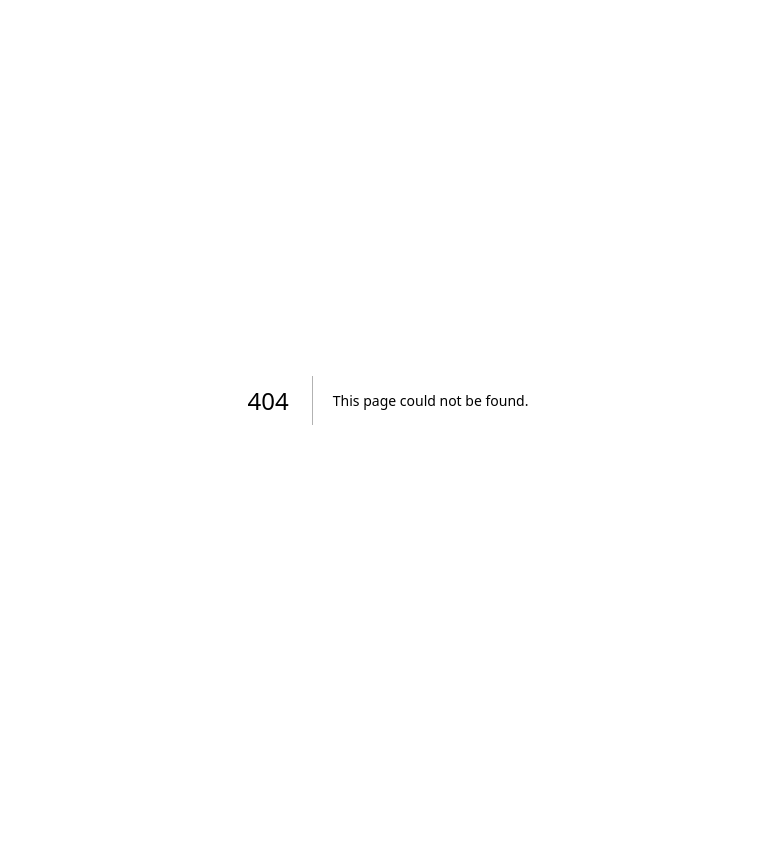
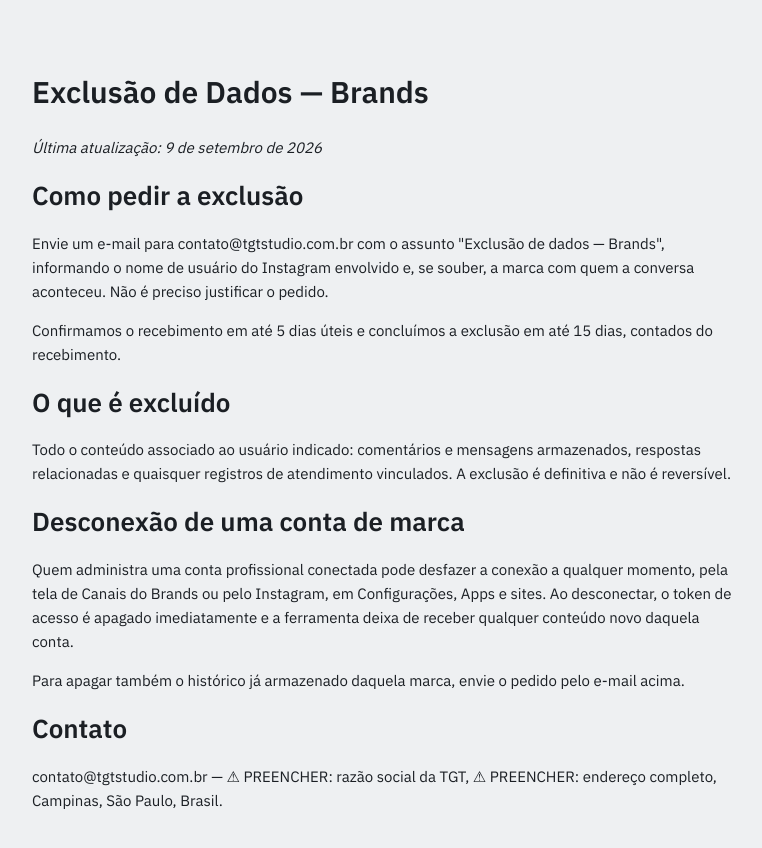
Before and after one commit to jbutuem/BRANDS, a Next.js app: page /exclusao-de-dados in a window 1280 px wide. Before the commit this address had no page. Shown: the top 848 px of the page, without its empty margins (252-1014 px from the left). Before the commit the page ends 800 px from the top, so only its background shows below. Built offline with nearby package versions, Linux system fonts and the light colour scheme.

Commit message:
docs(legal): página de instruções de exclusão de dados

```diff
--- /dev/null
+++ b/app/exclusao-de-dados/page.tsx
@@ -0,0 +1,40 @@
+import { EMPRESA, paginaLegal } from "@/lib/legal";
+
+export const metadata = { title: "Exclusão de Dados — Brands (TGT Studio)" };
+
+export default function ExclusaoDeDados() {
+  return (
+    <main style={paginaLegal}>
+      <h1>Exclusão de Dados — Brands</h1>
+      <p><i>Última atualização: {EMPRESA.atualizadoEm}</i></p>
+
+      <h2>Como pedir a exclusão</h2>
+      <p>
+        Envie um e-mail para {EMPRESA.email} com o assunto &quot;Exclusão de dados — Brands&quot;, informando o
+        nome de usuário do Instagram envolvido e, se souber, a marca com quem a conversa aconteceu. Não é
+        preciso justificar o pedido.
+      </p>
+      <p>
+        Confirmamos o recebimento em até 5 dias úteis e concluímos a exclusão em até 15 dias, contados do
+        recebimento.
+      </p>
+
+      <h2>O que é excluído</h2>
+      <p>
+        Todo o conteúdo associado ao usuário indicado: comentários e mensagens armazenados, respostas
+        relacionadas e quaisquer registros de atendimento vinculados. A exclusão é definitiva e não é reversível.
+      </p>
+
+      <h2>Desconexão de uma conta de marca</h2>
+      <p>
+        Quem administra uma conta profissional conectada pode desfazer a conexão a qualquer momento, pela tela de
+        Canais do Brands ou pelo Instagram, em Configurações, Apps e sites. Ao desconectar, o token de acesso é
+        apagado imediatamente e a ferramenta deixa de receber qualquer conteúdo novo daquela conta.
+      </p>
+      <p>Para apagar também o histórico já armazenado daquela marca, envie o pedido pelo e-mail acima.</p>
+
+      <h2>Contato</h2>
+      <p>{EMPRESA.email} — {EMPRESA.razaoSocial}, {EMPRESA.endereco}, {EMPRESA.cidade}.</p>
+    </main>
+  );
+}
```
